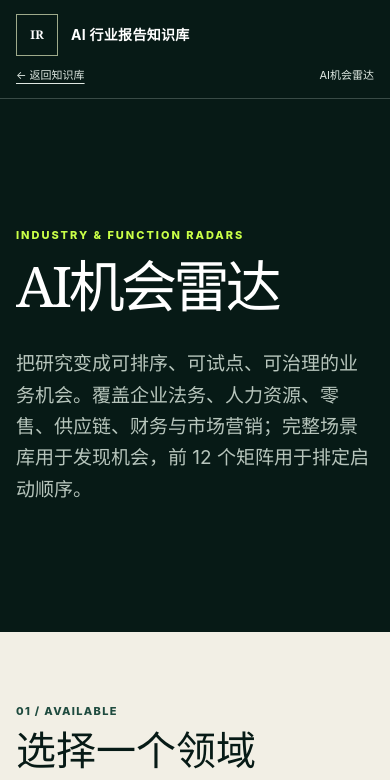
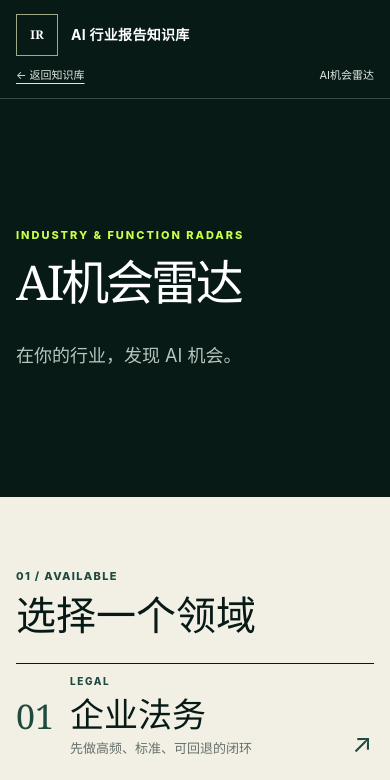
Before and after one commit to rita911018/ai-industry-report-knowledge-base, a website: page web/radars/index.html in a window 390 px wide. Shown: the top 780 px of the page. Drawn offline with Linux system fonts and the light colour scheme.

Commit message:
feat: clarify knowledge and radar hero copy

```diff
--- a/web/radars/index.html
+++ b/web/radars/index.html
@@ -17,7 +17,7 @@
       <div class="radar-shell">
         <p class="radar-eyebrow">INDUSTRY &amp; FUNCTION RADARS</p>
         <h1>AI机会雷达</h1>
-        <p class="directory-lede">把研究变成可排序、可试点、可治理的业务机会。覆盖企业法务、人力资源、零售、供应链、财务与市场营销；完整场景库用于发现机会，前 12 个矩阵用于排定启动顺序。</p>
+        <p class="directory-lede">在你的行业，发现 AI 机会。</p>
       </div>
     </section>
     <section class="directory-list" aria-labelledby="available-radars">
--- a/web/radars/radar.css
+++ b/web/radars/radar.css
@@ -215,8 +215,8 @@ button, a { -webkit-tap-highlight-color: transparent; }
 .noscript-radar h1 { font: 500 52px/1 var(--serif); }
 
 .directory-hero { padding: clamp(90px, 15vh, 180px) 0; background: var(--ink); color: white; }
-.directory-hero h1 { max-width: none; }
-.directory-lede { max-width: 52em; margin: 38px 0 0; color: #b7c5bc; font-size: 19px; }
+.directory-hero h1 { max-width: none; font-size: clamp(56px, 6.5vw, 96px); }
+.directory-lede { max-width: 52em; margin: 38px 0 0; color: #b7c5bc; font-size: 24px; }
 .directory-list { padding: clamp(70px, 10vw, 130px) 0; }
 .directory-heading { display: grid; grid-template-columns: 160px 1fr; align-items: end; padding-bottom: 28px; border-bottom: 1px solid var(--ink); }
 .directory-heading span { color: var(--forest); font-size: 11px; font-weight: 800; letter-spacing: .12em; }
@@ -309,7 +309,8 @@ button, a { -webkit-tap-highlight-color: transparent; }
   .calibration-list { grid-template-columns: 1fr; }
   .calibration-item, .calibration-item + .calibration-item { padding: 22px 0; border-right: 0; }
   .evidence-boundary { grid-template-columns: 1fr; gap: 8px; }
-  .directory-hero h1 { font-size: 56px; }
+  .directory-hero h1 { font-size: 48px; }
+  .directory-lede { font-size: 18px; }
   .radar-directory-link { grid-template-columns: 42px 1fr 22px; gap: 12px; }
   .directory-domain strong { font-size: 34px; }
   .radar-footer .radar-shell { flex-direction: column; gap: 4px; }
```
Also changed, not shown: tests/radars/static-pages.test.mjs (+6 -0 lines), tests/web/static-contract.test.mjs (+2 -0 lines), web/index.html (+1 -1 lines).
